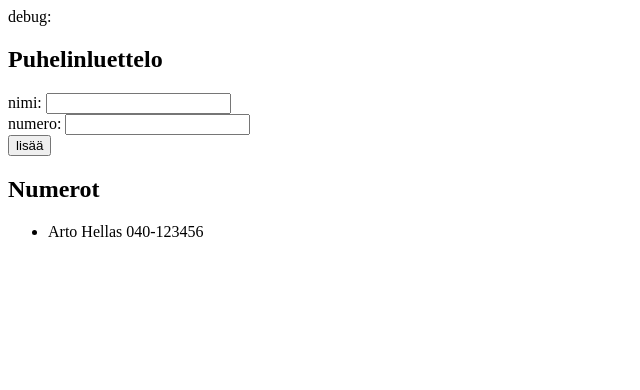
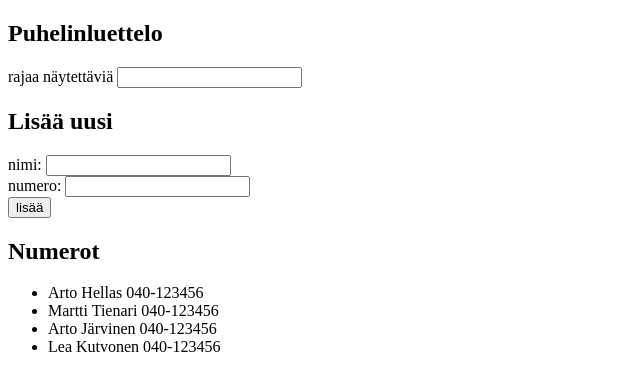
Before and after one commit to yusifsalam/fullstackopen2018, a React (Create React App) app in the folder osa2/lomakkeet/: page / in a window 1280 px wide. Shown: the top 390 px of the page, without its empty margins (0-640 px from the left). Built offline with nearby package versions, Linux system fonts and the light colour scheme.

Commit message:
Exercise 2.9 done

```diff
--- a/osa2/lomakkeet/src/App.js
+++ b/osa2/lomakkeet/src/App.js
@@ -6,14 +6,14 @@
     super(props)
     this.state = {
       persons: [
-        {
-          name: 'Arto Hellas',
-          id: 1,
-          number: '040-123456'
-        }
+        { name: 'Arto Hellas', number: '040-123456' },
+        { name: 'Martti Tienari', number: '040-123456' },
+        { name: 'Arto Järvinen', number: '040-123456' },
+        { name: 'Lea Kutvonen', number: '040-123456' }
       ],
       newName: '',
-      newNumber: ''
+      newNumber: '',
+      filter: ''
     }
   }
 
@@ -47,20 +47,28 @@
     this.setState({ newName: event.target.value })
   }
   handlePersonNumber = (event) => {
-    this.setState({newNumber: event.target.value})
+    this.setState({ newNumber: event.target.value })
+  }
+
+  handleSearch = (event) => {
+    this.setState({filter: event.target.value})
   }
 
   render() {
     return (
       <div>
-        debug: {this.state.newName}
+        {/* debug: name: {this.state.newName} number: {this.state.newNumber} filter: {this.state.filter} */}
         <h2>Puhelinluettelo</h2>
+        <div>
+          rajaa näytettäviä <input onChange = {this.handleSearch}/>
+        </div>
+        <h2>Lisää uusi</h2>
         <form>
           <div>
-            nimi: <input onChange={this.handlePersonName} value = {this.state.newName}/>
+            nimi: <input onChange={this.handlePersonName} value={this.state.newName} />
           </div>
           <div>
-            numero: <input onChange={this.handlePersonNumber} value = {this.state.newNumber}/>
+            numero: <input onChange={this.handlePersonNumber} value={this.state.newNumber} />
           </div>
           <div>
             <button type="submit" onClick={this.addPerson}>lisää</button>
@@ -68,7 +76,7 @@
         </form>
         <h2>Numerot</h2>
         <ul>
-          {this.state.persons.map(person => <Person key={person.id} person={person} />)}
+          {this.state.persons.filter(person => person.name.toLowerCase().includes(this.state.filter)).map(person => <Person key={person.name} person={person}/>)}
         </ul>
       </div>
     )
```
